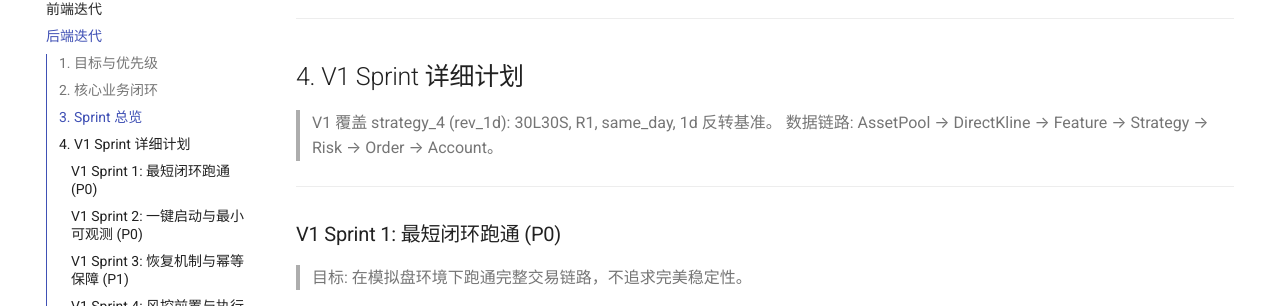
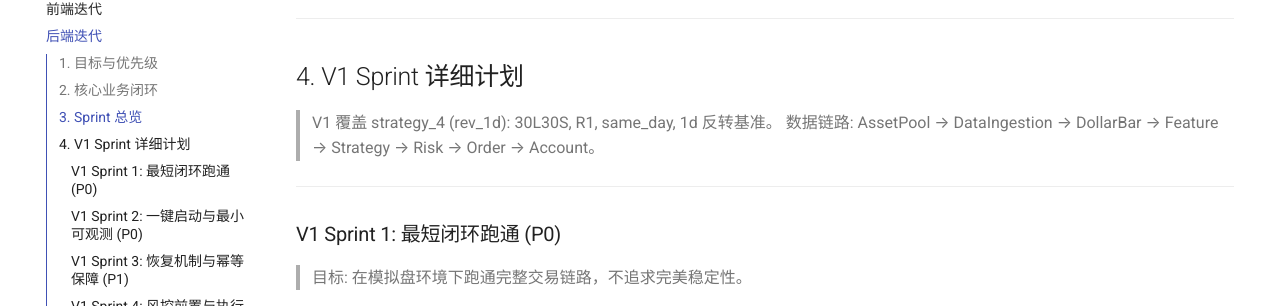
Before and after one commit to DragonQuantt/docs, an MkDocs documentation site: the page built from content/sprint/back_end_sprint.md, in a window 1280 px wide and 900 px high, scrolled down 1699 px. Shown: the part 147-453 px from the top of the window. Built offline with MkDocs 1.6.1 and Material for MkDocs 9.7.7, drawn with Linux system fonts in a browser that asks for light colours; comment, search, counter and statistics services are not loaded.

Commit message:
Update sprint1 doc.

```diff
--- a/content/sprint/back_end_sprint.md
+++ b/content/sprint/back_end_sprint.md
@@ -65,7 +65,7 @@ feature_calculated
 ## 4. V1 Sprint 详细计划
 
 > V1 覆盖 strategy_4 (rev_1d): 30L30S, R1, same_day, 1d 反转基准。
-> 数据链路: AssetPool → DirectKline → Feature → Strategy → Risk → Order → Account。
+> 数据链路: AssetPool → DataIngestion → DollarBar → Feature → Strategy → Risk → Order → Account。
 
 ---
 
```
